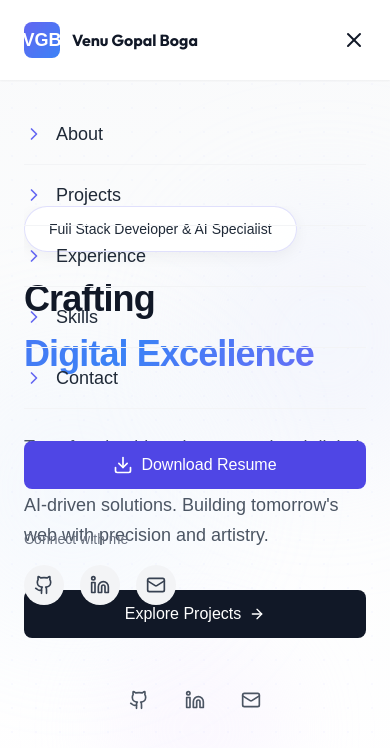
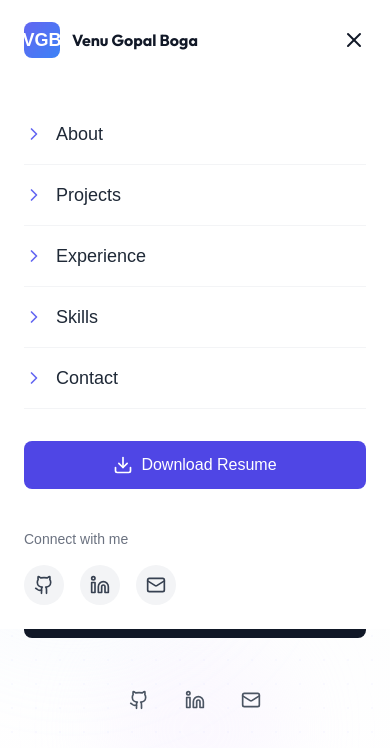
Before and after one commit to boga-venu/My-Portfolio, a Next.js app: page / in a window 390 px wide. Both pictures are taken after a click on the button "Open menu". Shown: the top 748 px of the page. Built offline with nearby package versions, Linux system fonts and the light colour scheme.

Commit message:
Update Header.js

```diff
--- a/src/components/common/Header.js
+++ b/src/components/common/Header.js
@@ -219,7 +219,7 @@ const Header = () => {
           </motion.button>
         </nav>
 
-        {/* Mobile Navigation - Full Screen Overlay */}
+        {/* Mobile Navigation - Full Screen Overlay - Fixed solid background */}
         <AnimatePresence>
           {isMenuOpen && (
             <motion.div
@@ -228,8 +228,9 @@ const Header = () => {
               animate={{ opacity: 1, y: 0 }}
               exit={{ opacity: 0, y: -20 }}
               transition={{ duration: 0.3 }}
+              style={{ backgroundColor: 'white' }} // Enforcing solid background
             >
-              <div className="flex flex-col p-6">
+              <div className="flex flex-col p-6 bg-white"> {/* Added bg-white here as well */}
                 {/* Navigation Links */}
                 <nav className="mb-8">
                   {navItems.map((item, index) => (
@@ -238,6 +239,7 @@ const Header = () => {
                       initial={{ opacity: 0, x: -20 }}
                       animate={{ opacity: 1, x: 0 }}
                       transition={{ delay: 0.1 + (index * 0.05) }}
+                      className="bg-white" // Added to ensure link container is opaque
                     >
                       <button
                         onClick={() => {
```
